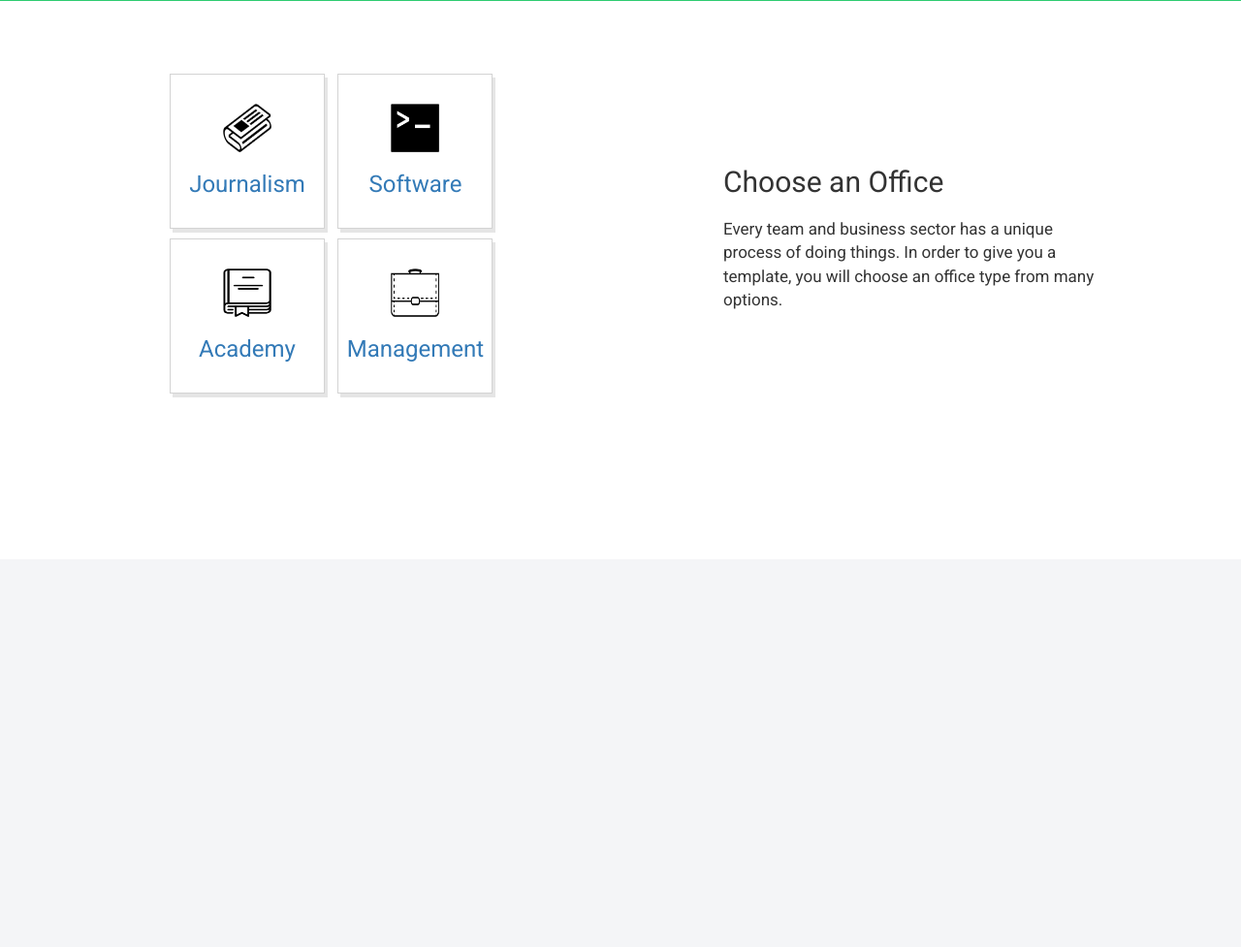
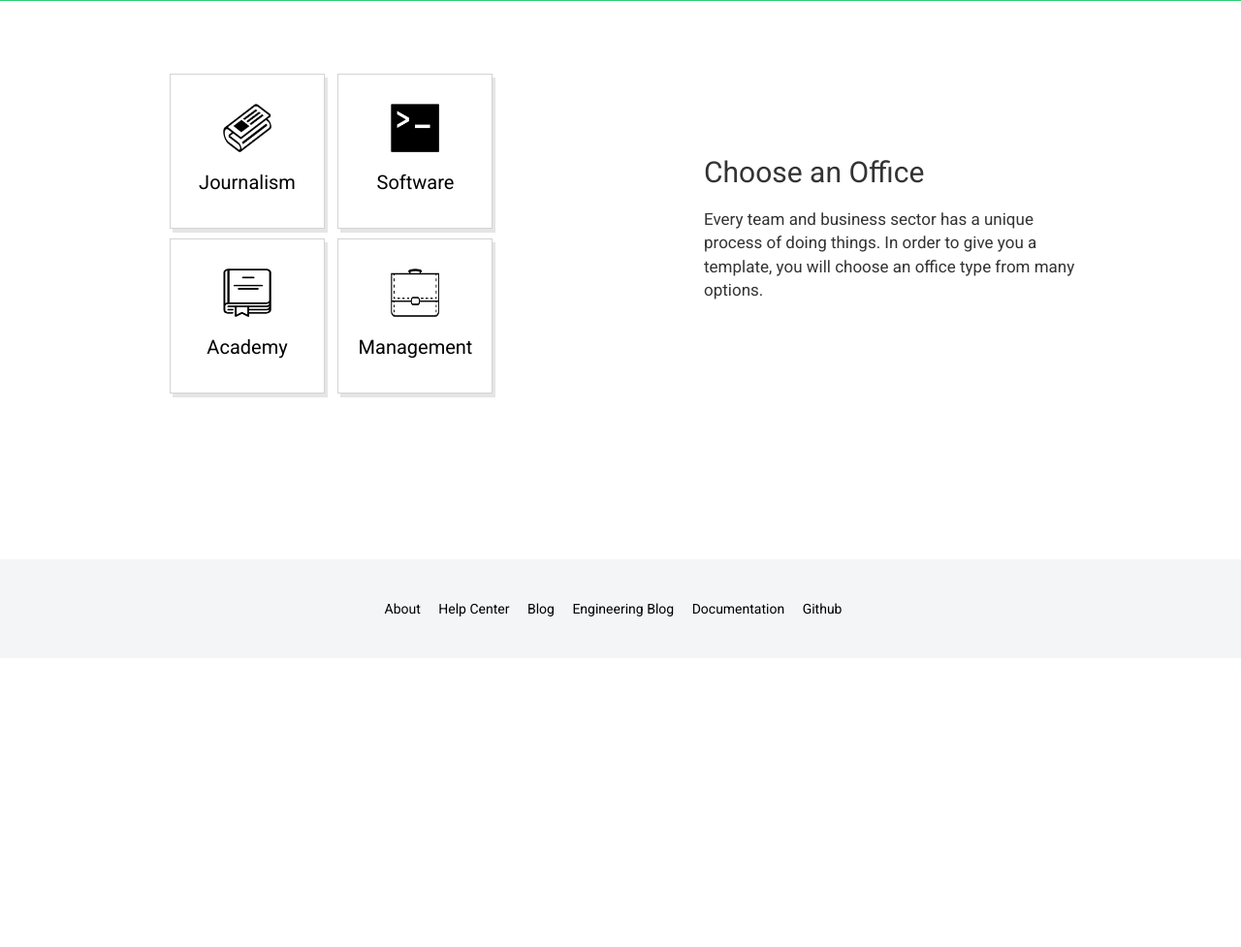
Before and after one commit to tanveerahmad1517/spotlight, a Django app: page / in a window 1280 px wide. Shown: the part 1319-2296 px from the top of the page at 97% size. After the commit the page ends 1955 px from the top, so only its background shows below. Run offline with Django 3.2, Linux system fonts and the light colour scheme; parts of the project's set-up code (start-up, migrations or seed data) failed here and were passed over; some libraries are stand-ins or nearby versions.

Commit message:
finished home page

```diff
--- a/static/home_app/css/home.css
+++ b/static/home_app/css/home_style.css
@@ -109,8 +109,8 @@
   z-index: 1;
   position: absolute;
   right: 0;
-  margin-right: 150px;
-  margin-top: 80px;
+  margin-right: 170px;
+  margin-top: 70px;
 }
 #third-scene-info-text p {
   font-size: 17px;
@@ -129,9 +129,37 @@
   padding-top: 30px;
 }
 
+#office-box:hover {
+  border-color: #2ECC71;
+  transition: 0.5s;
+}
+
+#office-box h3 {
+  color:black;
+  font-size: 20px;
+}
+
+#boxes a {
+  text-decoration: none;
+}
 
 #fourth-scene {
   width: 100%;
-  height: 50vh;
+  height: auto;
   background-color: #F4F5F7;
+  padding: 25px 50px;
 }
+
+#footer {
+  width: 100%;
+  height: auto;
+  background-color: transparent;
+  padding: 15px;
+  border:1px solid transparent;
+  text-align: center;
+}
+
+#footer a {
+  color: black;
+  margin-right: 15px;
+}
--- a/templates/home_app/home.html
+++ b/templates/home_app/home.html
@@ -2,7 +2,7 @@
 {% load staticfiles %}
 
 {% block css_link %}
-  <link rel="stylesheet" href="{% static 'home_app/css/home.css' %}" />
+  <link rel="stylesheet" href="{% static 'home_app/css/home_style.css' %}" />
 {% endblock %}
 
 {% block content %}
@@ -53,24 +53,19 @@
           <h3>Journalism</h3>
         </div>
       </a>
-
       <a href="">
         <div id="office-box">
           <img src="{% static 'assets/software-logo.png' %}" alt="software-logo" height="50px" width="50px" />
           <h3>Software</h3>
         </div>
       </a>
-
       <br />
-
       <a href="">
         <div id="office-box">
           <img src="{% static 'assets/academy-logo.png' %}" alt="academy-logo" height="50px" width="50px" />
           <h3>Academy</h3>
         </div>
       </a>
-
-
       <a href="">
         <div id="office-box">
           <img src="{% static 'assets/management-logo.png' %}" alt="management-logo" height="50px" width="50px"/>
@@ -82,6 +77,13 @@
 
   <!-- FOURTH SCENE -->
   <div id="fourth-scene">
-
+    <div id="footer">
+      <a href="">About</a>
+      <a href="">Help Center</a>
+      <a href="">Blog</a>
+      <a href="">Engineering Blog</a>
+      <a href="">Documentation</a>
+      <a href="">Github</a>
+    </div>
   </div><!-- /fourth-scene -->
 {% endblock %}
```
